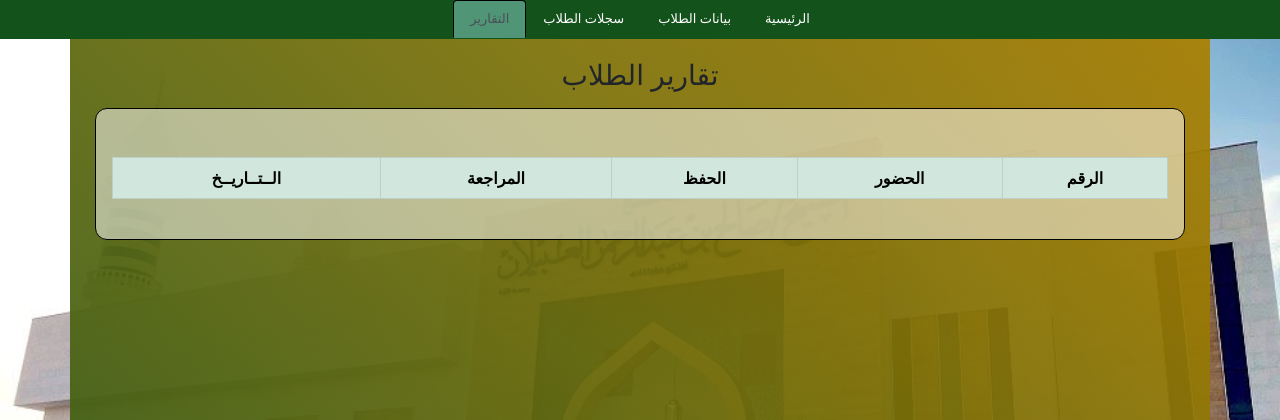
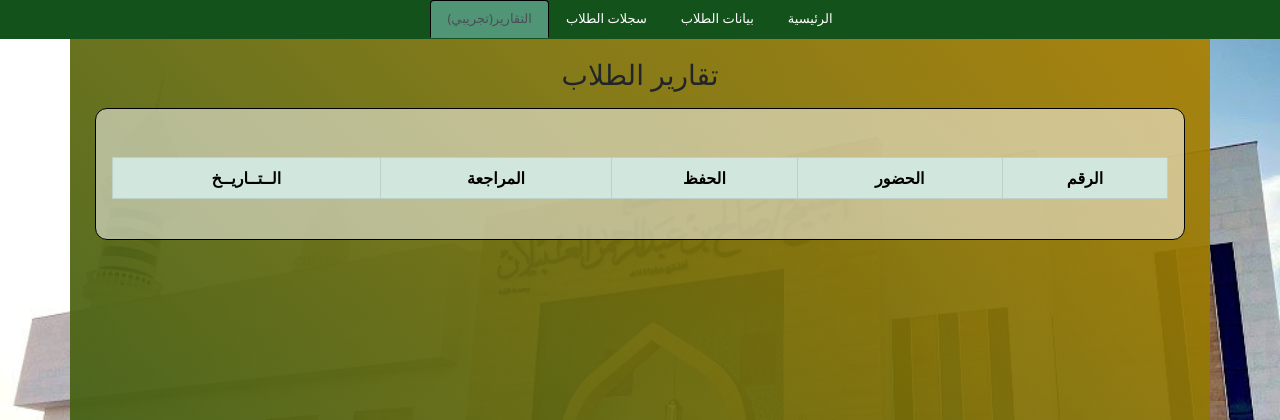
Before and after one commit to BR19-gh/rsd, a Flask app: page /report in a window 1280 px wide. Shown: the top 420 px of the page. Run offline with Flask 2, Linux system fonts and the light colour scheme; data that the repository does not hold is empty; parts of the project's set-up code (start-up, migrations or seed data) failed here and were passed over; some libraries are stand-ins or nearby versions.

```diff
--- a/app/templates/reportPage.html
+++ b/app/templates/reportPage.html
@@ -5,7 +5,7 @@
     <meta charset="UTF-8">
     <meta http-equiv="X-UA-Compatible" content="IE=edge">
     <meta name="viewport" content="width=device-width, initial-scale=1.0">
-    <title>التقراير - قريبا</title>
+    <title>التقراير - تجريبي</title>
 
 
     <link rel="preconnect" href="https://fonts.googleapis.com">
@@ -31,7 +31,7 @@
             <a class="nav-link" href="fillingStdRecords">سجلات الطلاب</a>
         </li>
         <li class="nav-item ">
-            <a class="nav-link active" aria-current="page" href="#">التقارير</a>
+            <a class="nav-link active" aria-current="page" href="#">التقارير(تجريبي)</a>
         </li>
     </ul>
 
```
